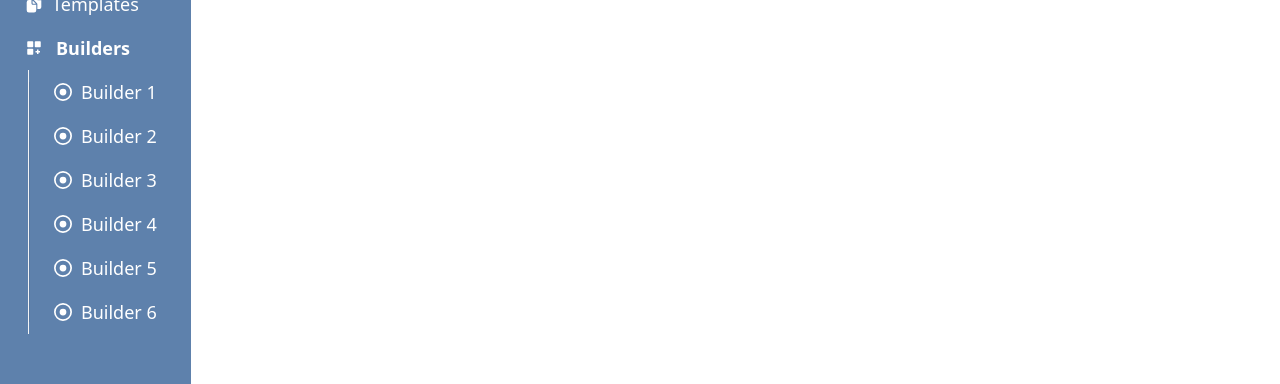
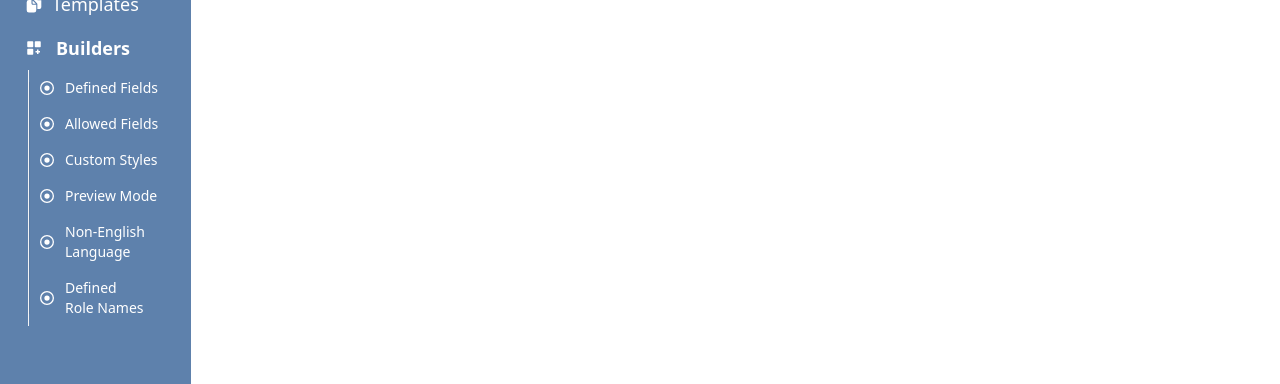
Before and after one commit to docusealco/docuseal-embed-app, a React (Create React App) app in the folder client/: page /templates/new in a window 1280 px wide. Shown: the part 132-516 px from the top of the page. Built offline with nearby package versions, Linux system fonts and the light colour scheme; no server answers.

Commit message:
add builder variants

```diff
--- a/client/src/components/layout/AppSidebar.jsx
+++ b/client/src/components/layout/AppSidebar.jsx
@@ -7,28 +7,28 @@ import { Link } from "react-router-dom";
 const AppSidebar = () => {
   const templateBuilders = [
     {
-      name: "Builder 1",
-      param: "type=fields"
+      name: "Defined Fields",
+      param: "type=defined_fields"
     },
     {
-      name: "Builder 2",
-      param: "type=fieldTypes"
+      name: "Allowed Fields",
+      param: "type=allowed_fields"
     },
     {
-      name: "Builder 3",
-      param: "type=customCss"
+      name: "Custom Styles",
+      param: "type=custom_styles"
     },
     {
-      name: "Builder 4",
-      param: "type=preview"
+      name: "Preview Mode",
+      param: "type=preview_mode"
     },
     {
-      name: "Builder 5",
-      param: "type=language"
+      name: "Non-English Language",
+      param: "type=non_english_language"
     },
     {
-      name: "Builder 6",
-      param: "type=roles"
+      name: "Defined Role Names",
+      param: "type=defined_role_names"
     }
   ];
 
@@ -59,10 +59,10 @@ const AppSidebar = () => {
             <BiSolidCustomize className="w-5 h=5" />
             <span>Builders</span>
           </h2>
-          <ul className="border-l border-gray-100 ml-5">
+          <ul className="border-l border-gray-100 ml-5 text-sm">
             {templateBuilders.map((builder) => (
-              <li key={builder.name}>
-                <Link to={`/templates/new?${builder.param}`}>
+              <li  key={builder.name}>
+                <Link className="pl-0" to={`/templates/new?${builder.param}`}>
                   <FaRegCircleDot className="w-5 h=5" />
                   {builder.name}
                 </Link>
--- a/client/src/components/pages/templates/TemplateNewPage.jsx
+++ b/client/src/components/pages/templates/TemplateNewPage.jsx
@@ -7,12 +7,31 @@ const TemplateNewPage = () => {
   const [searchParams, setSearchParams] = useSearchParams();
   const navigate = useNavigate();
   let builderProps = {
-    fields: {},
-    fieldTypes: {},
-    customCss: {},
-    preview: {},
-    language: {},
-    roles: {}
+    defined_fields: {
+      fields: [
+        { "name": "First Name", "type": "text" },
+        { "name": "Last Name", "type": "text" }
+      ],
+    },
+    allowed_fields: {
+      fieldTypes: ['text', 'date', 'signature', 'initials']
+    },
+    custom_styles: {
+      customCss: `
+        #sign_yourself_button { background-color: #FFA500; }
+        #send_button { background-color: #87CEEB; }
+        #main_container { background-color: #dff7fe; }
+      `
+    },
+    preview_mode: {
+      preview: true
+    },
+    non_english_language: {
+      language: ['es', 'de', 'fr', 'pt', 'he', 'ar'][Math.floor(Math.random() * 6)]
+    },
+    defined_role_names: {
+      roles: ['Signer', 'Approver']
+    }
   }[searchParams.get('type')]
 
   builderProps ||= {
@@ -54,7 +73,7 @@ const TemplateNewPage = () => {
   }
 
   return (
-    <div className="border-1 border-info-content max-h-[calc(85vh)] overflow-y-hidden">
+    <div key={Math.random()} className="border-1 border-info-content max-h-[calc(85vh)] overflow-y-hidden">
       {token &&  (
         <DocusealBuilder
           token={token}
```
